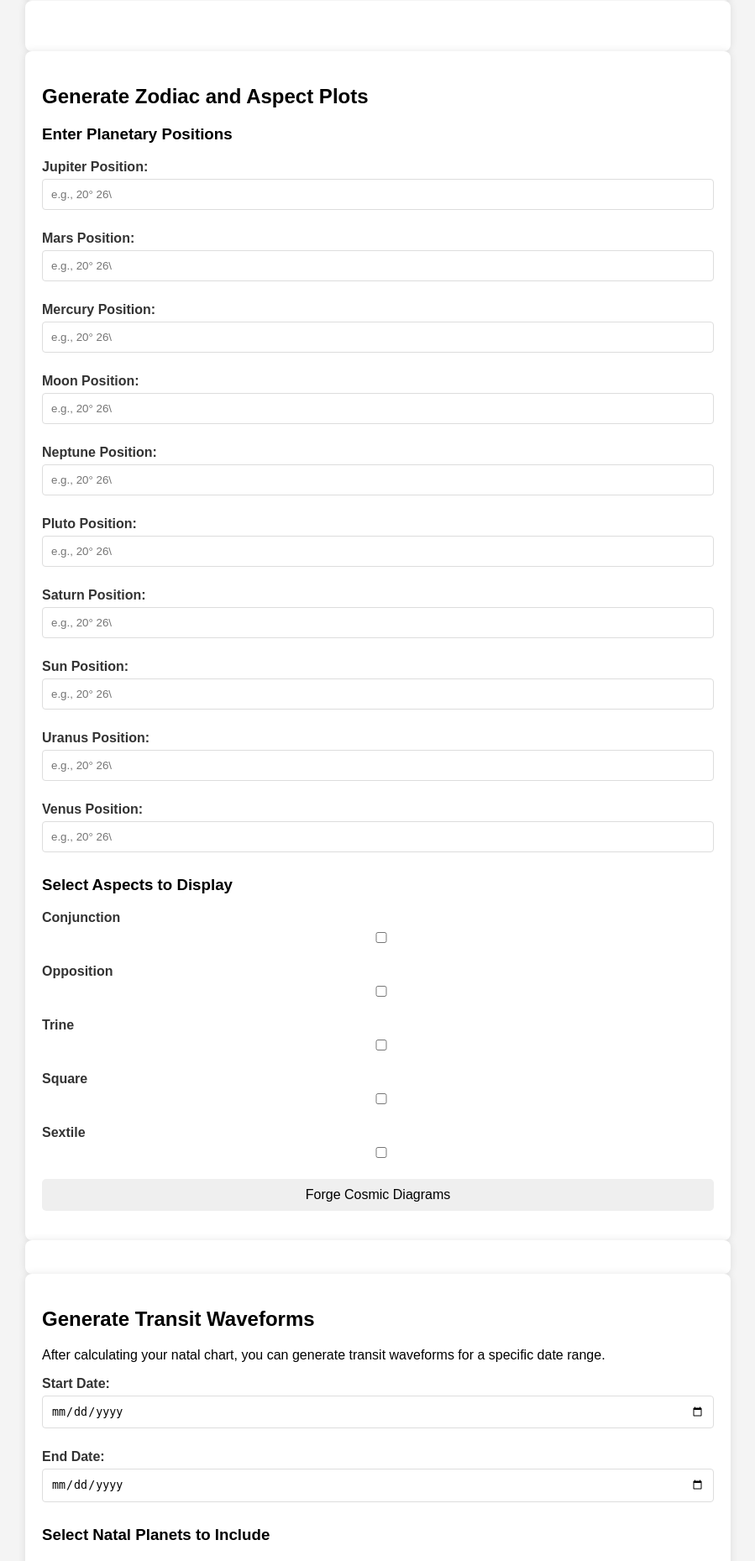
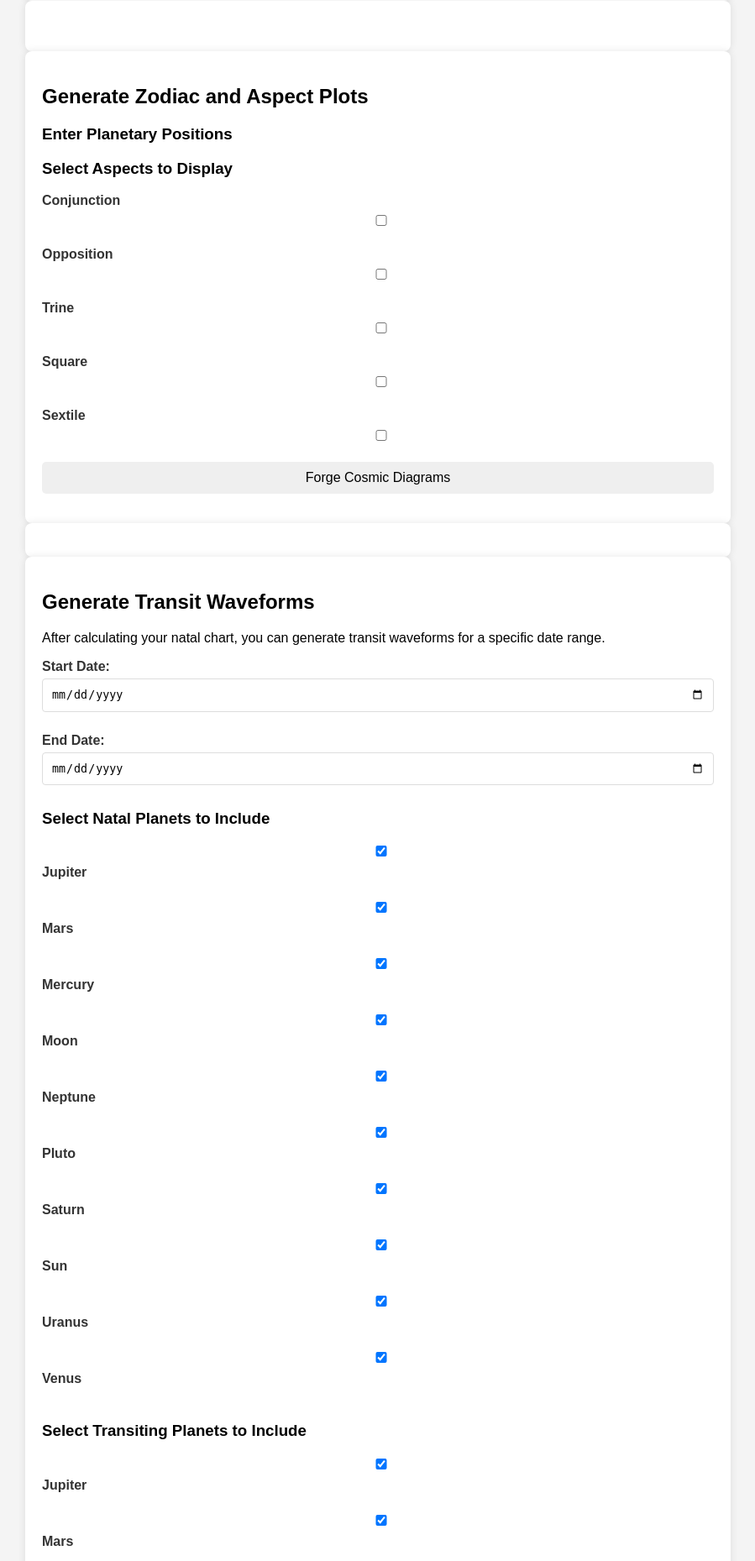
Before and after one commit to spiritorient/astroo1, a Flask app: page / in a window 1280 px wide. Shown: the part 959-2818 px from the top of the page at 84% size, without its empty margins (190-1089 px from the left). Run offline with Flask 3, Linux system fonts and the light colour scheme.

Commit message:
fqwdqwq2

```diff
--- a/templates/index.html
+++ b/templates/index.html
@@ -175,7 +175,7 @@
         <form id="plot-form">
             <h3>Enter Planetary Positions</h3>
             {% for planet in planets %}
-            <div class="form-group">
+            <div class="form-group" style="display:none;">
                 <label for="{{ planet }}_pos">{{ planet }} Position:</label>
                 <input type="text" id="{{ planet }}_pos" name="{{ planet }}_pos" placeholder='e.g., 20° 26\' 27.06" Aries' required>
             </div>
```
